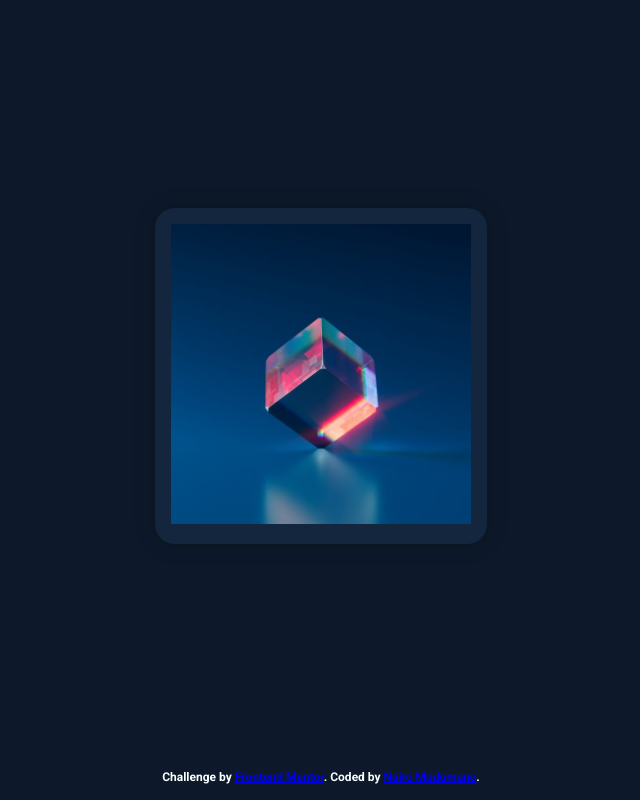
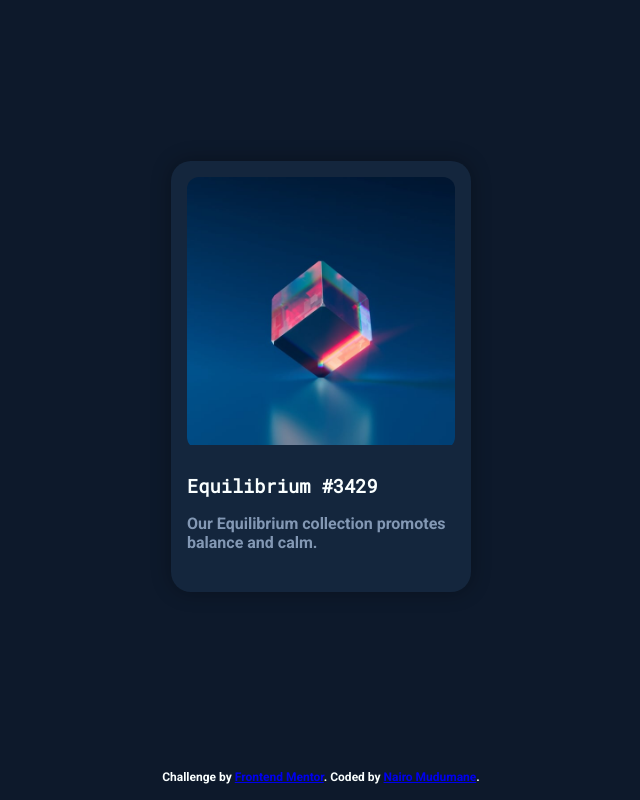
Before and after one commit to nairo-mudumane/nft-preview-card-component, a PHP site: page / in a window 1280 px wide. Shown: the whole page, without its empty margins (319-959 px from the left). Run offline with PHP 8.4, Linux system fonts and the light colour scheme.

Commit message:
added card text

```diff
--- a/index.html
+++ b/index.html
@@ -24,6 +24,10 @@
         <div class="image">
           <img src="./images/image-equilibrium.jpg" alt="" />
         </div>
+        <div class="text">
+          <h3 class="card-title title">Equilibrium #3429</h3>
+          <p class="text-muted">Our Equilibrium collection promotes balance and calm.</p>
+        </div>
       </div>
     </div>
 
--- a/styles/index.css
+++ b/styles/index.css
@@ -49,11 +49,26 @@ img {
     box-shadow: 0px 0px 20px rgba(0, 0, 0, 0.3);
     background: hsl(214deg 50% 16%);
     border-radius: 20px;
+    max-width: 300px;
     padding: 1rem;
 }
 
 .image {
-    max-width: 300px;
+    max-width: 100%;
+    border-radius: 12px;
+    overflow: hidden;
+}
+
+.text {
+    margin: 1.5rem auto;
+}
+
+.card-title {
+    margin-bottom: 1rem;
+}
+
+.text-muted {
+    color: hsl(214deg 25% 61%);
 }
 
 .footer {
```
